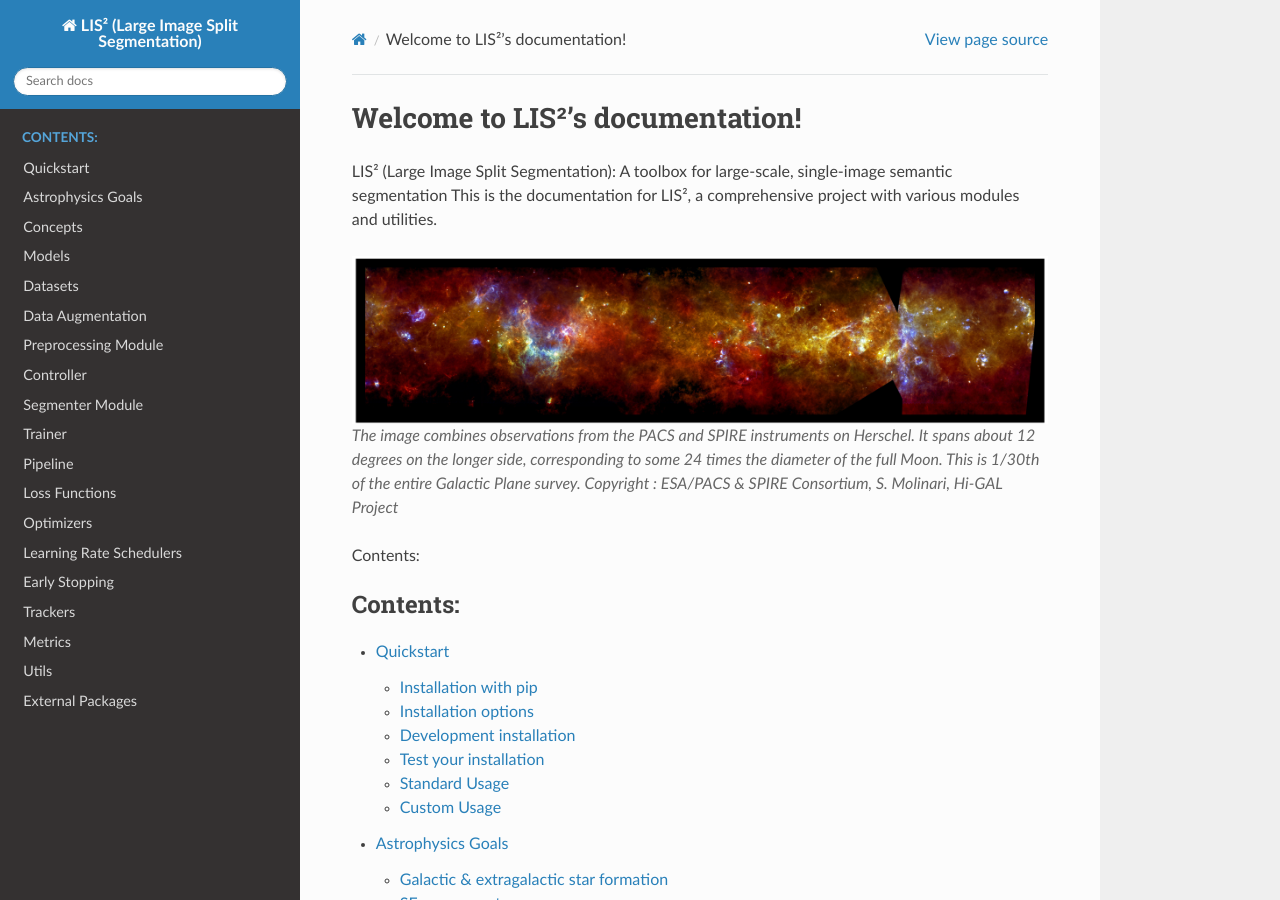
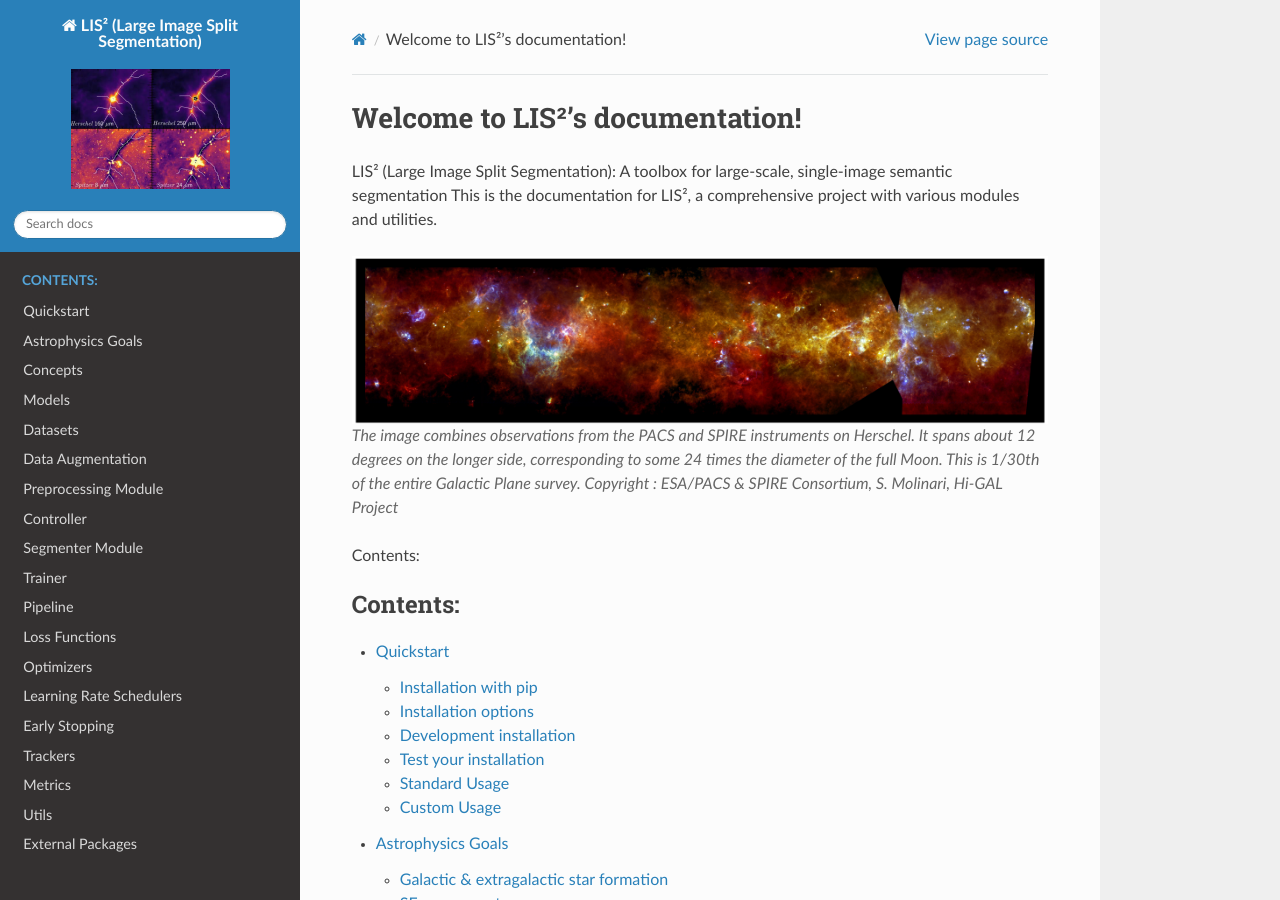
Before and after one commit to multi-learn/lis2, a Sphinx documentation site: the page built from docs/source/index.rst, in a window 1280 px wide and 900 px high. Built offline with Sphinx 7.4.7 and the Read the Docs theme 3.1.0, drawn with Linux system fonts in a browser that asks for light colours.

Commit message:
Edit conf.py

```diff
--- a/docs/source/conf.py
+++ b/docs/source/conf.py
@@ -26,6 +26,9 @@ extensions = [
     "sphinx.ext.githubpages",
     "sphinx.ext.autosectionlabel",
 ]
+html_logo = '_static/lis2-normal.png'
+html_favicon = '_static/lis2-small.png'
+
 html_theme = "sphinx_rtd_theme"
 
 html_static_path = ["_static"]
```
